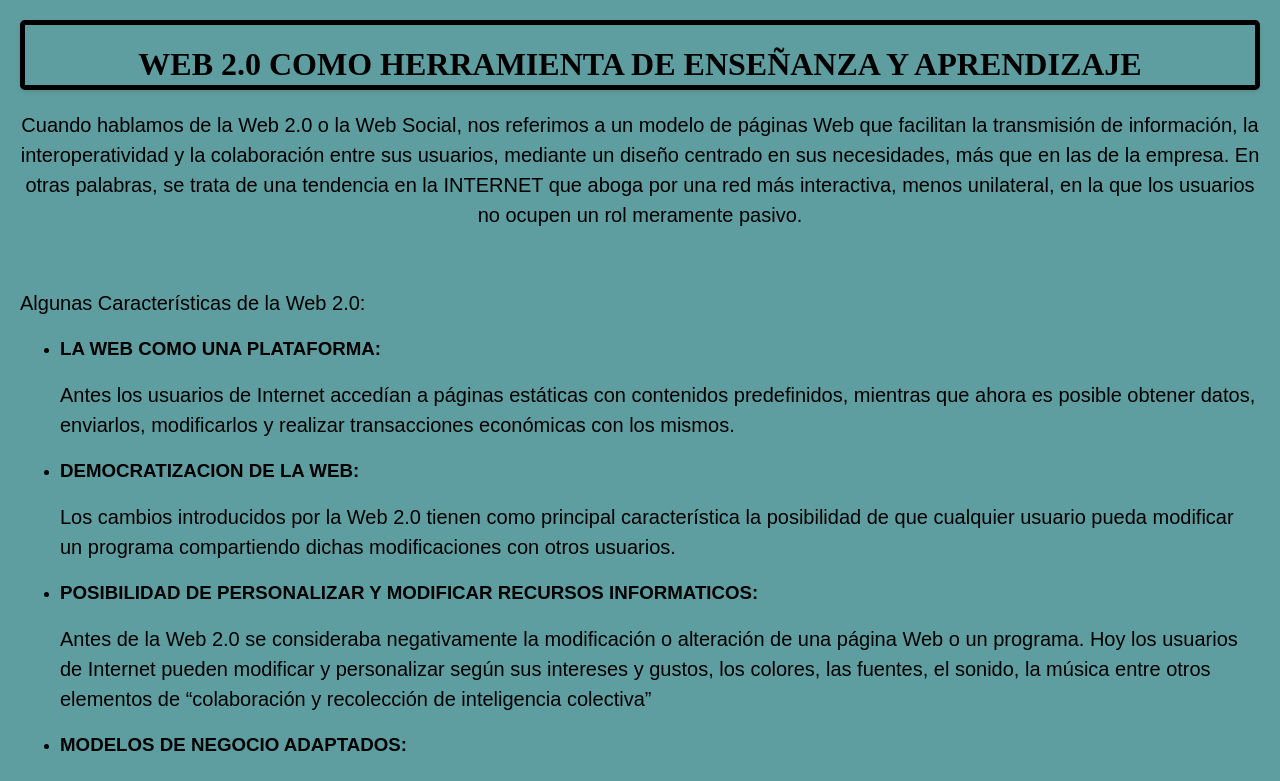
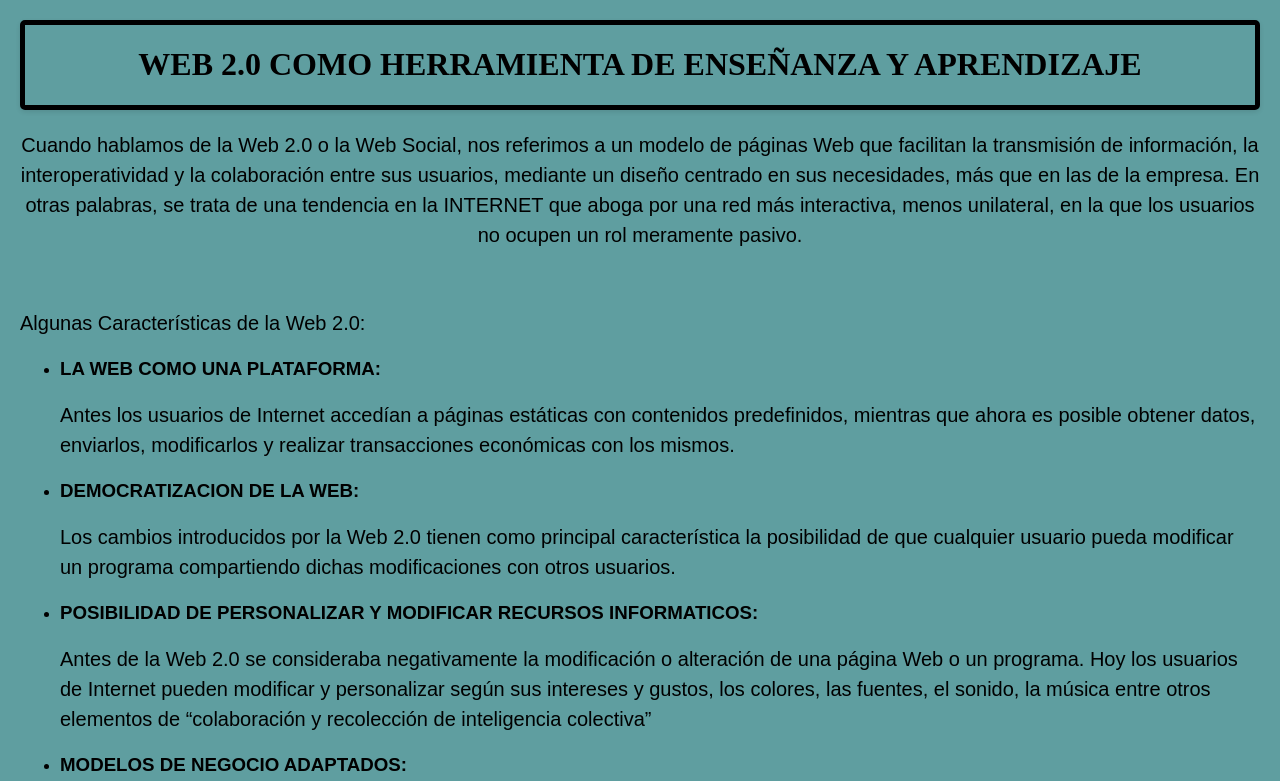
Before and after one commit to Veronica-Perez/Herramientas-Web2.0, a plain HTML site: page index.html in a window 1280 px wide. Shown: the top 781 px of the page. Drawn offline with Linux system fonts and the light colour scheme.

Commit message:
Update style.css

```diff
--- a/style.css
+++ b/style.css
@@ -7,10 +7,8 @@ body {
 }
 
 header{
-  display: flex;
   justify-content: center;
   text-align: center;
-  height: 60px;
   border: 5px solid black;
   border-radius: 5px;
   box-shadow: 0 2px 5px rgba(0, 0, 0, 0.1);
```
